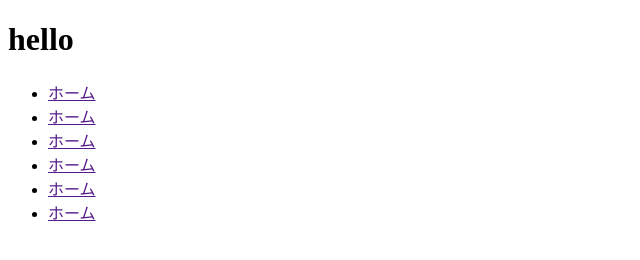
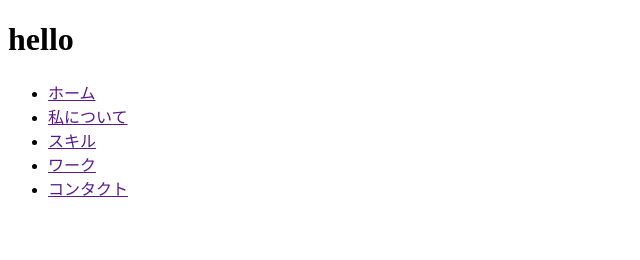
Before and after one commit to marumaru-127/git-test, a plain HTML site: page index.html in a window 1280 px wide. Shown: the whole page, without its empty margins (0-640 px from the left). Drawn offline with Linux system fonts and the light colour scheme.

Commit message:
navの中身の変更

```diff
--- a/index.html
+++ b/index.html
@@ -14,19 +14,16 @@
                     <a href="" class="">ホーム</a>
                 </li>
                 <li class="hedare_nav_item">
-                    <a href="" class="">ホーム</a>
+                    <a href="" class="">私について</a>
                 </li>
                 <li class="hedare_nav_item">
-                    <a href="" class="">ホーム</a>
+                    <a href="" class="">スキル</a>
                 </li>
                 <li class="hedare_nav_item">
-                    <a href="" class="">ホーム</a>
+                    <a href="" class="">ワーク</a>
                 </li>
                 <li class="hedare_nav_item">
-                    <a href="" class="">ホーム</a>
-                </li>
-                <li class="hedare_nav_item">
-                    <a href="" class="">ホーム</a>
+                    <a href="" class="">コンタクト</a>
                 </li>
             </ul>
         </nav>
```
